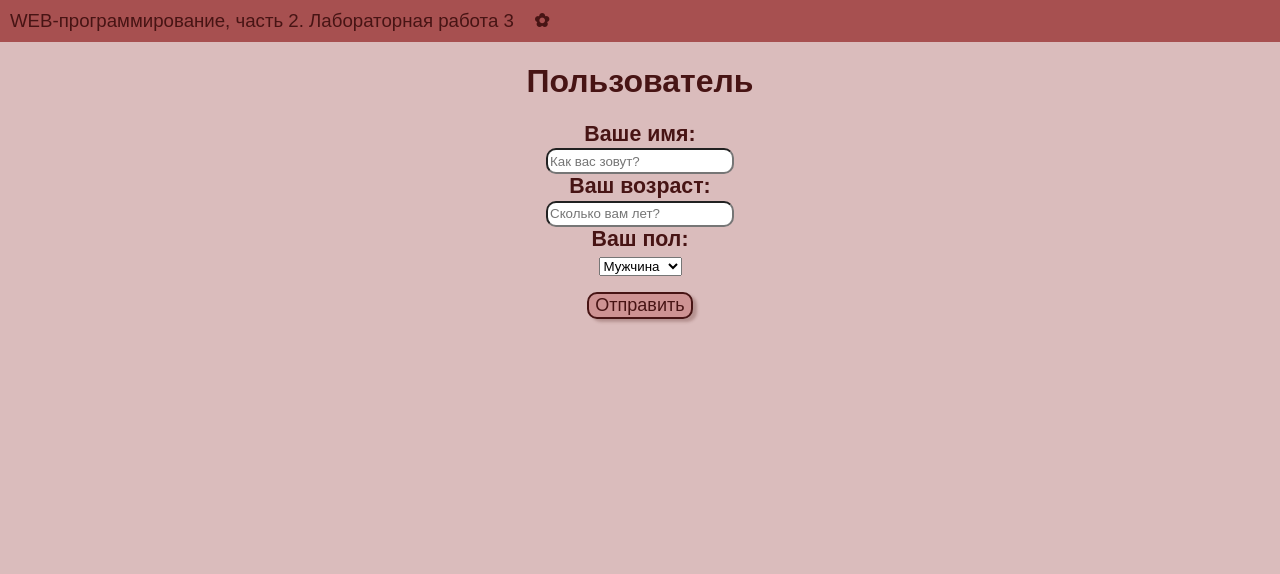
After one commit to ninioka/web-programming-labs-2, a Flask app: page /lab3/form1 in a window 1280 px wide. The commit adds this page. Shown: the top 574 px of the page. Run offline with Flask 3, Linux system fonts and the light colour scheme.

Commit message:
Форма

```diff
--- a/lab3.py
+++ b/lab3.py
@@ -25,3 +25,10 @@ def del_cookie():
     resp.delete_cookie('age')
     resp.delete_cookie('name_color')
     return resp
+
+@lab3.route('/lab3/form1')
+def form1():
+    user = request.args.get('user')
+    age = request.args.get('age')
+    sex = request.args.get('sex')
+    return render_template('lab3/form1.html', user=user, age=age, sex=sex)
--- a/static/main.css
+++ b/static/main.css
@@ -60,6 +60,10 @@ h1 {
     font-size: 24pt;
     text-align: center;
 }
+h2 {
+    font-size: 20pt;
+    text-align: center;
+}
 p {
     margin-left: 15px;
     line-height: 1;
--- /dev/null
+++ b/templates/lab3/form1.html
@@ -0,0 +1,50 @@
+{% extends "base.html" %}
+
+{# Номер лабораторной работы: #}
+{% block lab %}Лабораторная работа 3{% endblock %}
+
+{# Основной контент: #}
+{% block main %}
+
+    {% if user %}
+
+    <h1>Привет, {{ user }}</h1>
+    <h2>Добро пожаловать на наш сайт!</h2>
+
+    <div style="text-align: center;">Ваш возраст: {{ age }}</div>
+    <div style="text-align: center;">Ваш пол: {{ sex }}</div>
+    <div></div>
+
+    <div style="text-align: center;">
+        <a href="/lab3/form1">Заново</a>
+    </div>
+    {% else %}
+
+    <h1>Пользователь</h1>
+
+    <form style="text-align: center;">
+        <label>Ваше имя:</label>
+        <div>
+            <input type="text" placeholder="Как вас зовут?" name="user">
+        </div>
+
+        <label>Ваш возраст:</label>
+        <div>
+            <input type="number" placeholder="Сколько вам лет?" name="age">
+        </div>
+
+        <label>Ваш пол:</label>
+        <div>
+            <select name="sex">
+                <option value="male">Мужчина</option>
+                <option value="female">Женщина</option>
+            </select>
+        </div>
+
+        <div>
+            <button type="submit">Отправить</button>
+        </div>
+    </form>
+
+    {% endif %}
+{% endblock %}
--- a/templates/lab3/lab3.html
+++ b/templates/lab3/lab3.html
@@ -15,5 +15,8 @@
         <li>
             <a href="/lab3/del_cookie">Удалить куки</a>
         </li>
+        <li>
+            <a href="/lab3/form1">form</a>
+        </li>
     </ol>
 {% endblock %}
```
